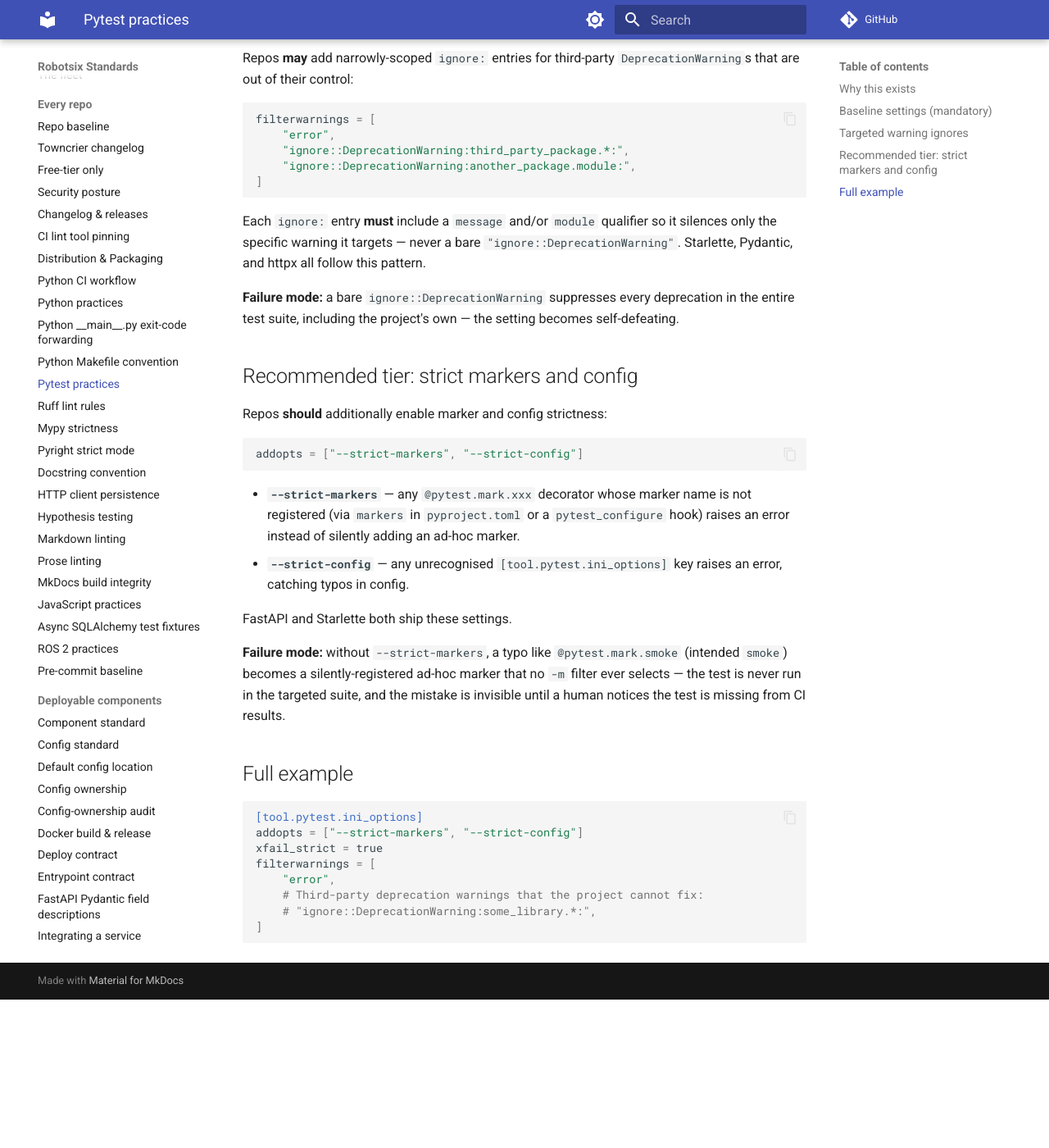
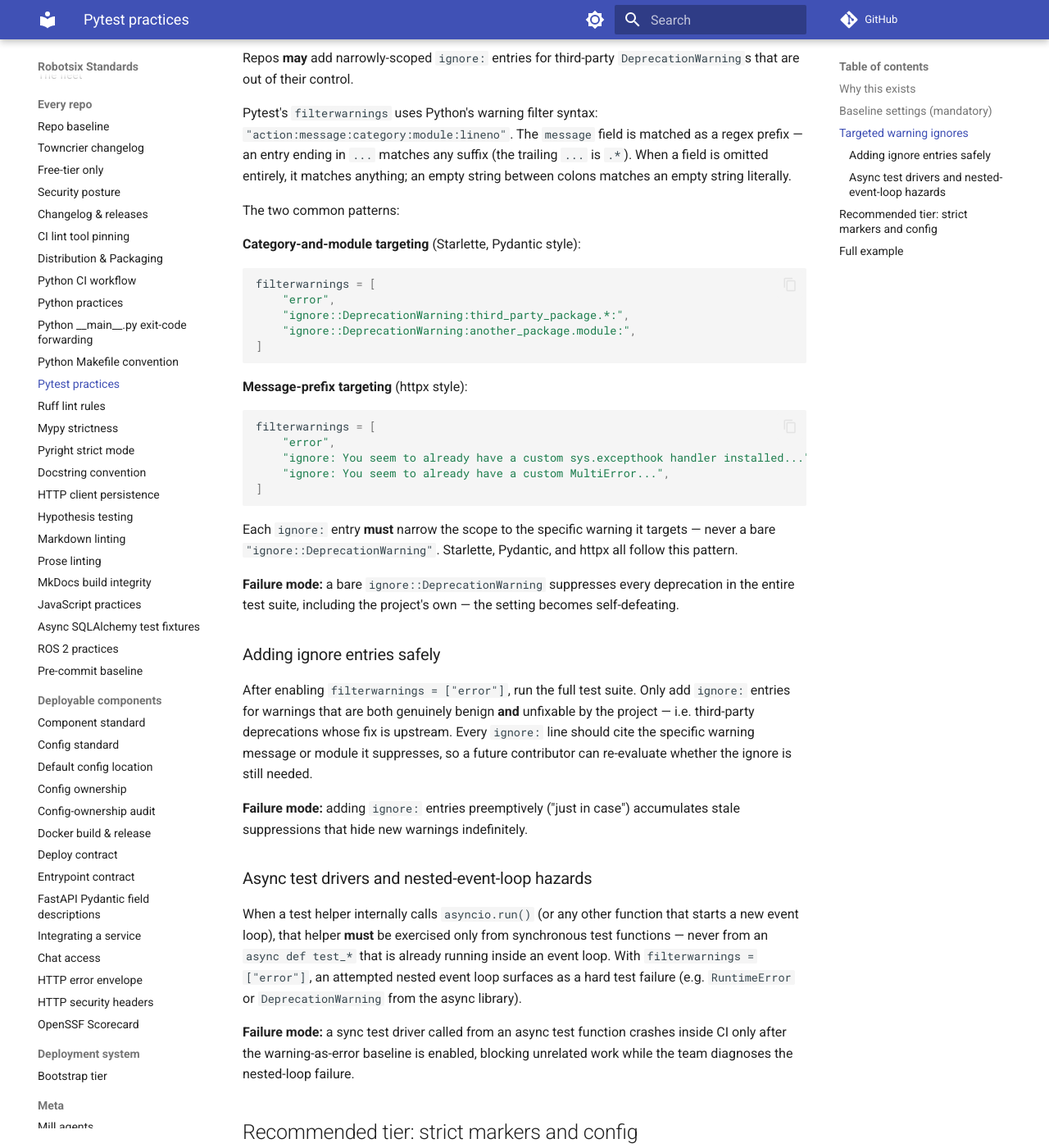
Before and after one commit to damien-robotsix/robotsix-standards, an MkDocs documentation site: the page built from docs/pytest.md, in a window 1280 px wide and 1400 px high, scrolled down 1191 px. Shown: the whole window at 82% size. Built offline with MkDocs 1.6.1 and Material for MkDocs 9.7.7, drawn with Linux system fonts in a browser that asks for light colours; comment, search, counter and statistics services are not loaded; before the commit the page ends 2410 px from its top, so only the background shows below that.

Commit message:
mill: Standardize: pytest filterwarnings=["error"] baseline for typed Python library test suites (20260802T153209Z-standardize-pytest-filterwarnings-error-0d1f) (#198)
* mill: Standardize: pytest filterwarnings=["error"] baseline for typed Python library test suites (20260802T153209Z-standardize-pytest-filterwarnings-error-0d1f)

* ci: auto-fix codespell typo in docs/pytest.md

---------

Co-authored-by: robotsix-mill <mill@robotsix.local>

````diff
--- a/docs/pytest.md
+++ b/docs/pytest.md
@@ -50,7 +50,17 @@ never signals that the fix is real.
 ## Targeted warning ignores
 
 Repos **may** add narrowly-scoped `ignore:` entries for third-party
-`DeprecationWarning`s that are out of their control:
+`DeprecationWarning`s that are out of their control.
+
+Pytest's `filterwarnings` uses Python's warning filter syntax:
+`"action:message:category:module:lineno"`.  The `message` field is matched
+as a regex prefix — an entry ending in `...` matches any suffix (the
+trailing `...` is `.*`).  When a field is omitted entirely, it matches
+anything; an empty string between colons matches an empty string literally.
+
+The two common patterns:
+
+**Category-and-module targeting** (Starlette, Pydantic style):
 
 ```toml
 filterwarnings = [
@@ -60,14 +70,48 @@ filterwarnings = [
 ]
 ```
 
-Each `ignore:` entry **must** include a `message` and/or `module` qualifier
-so it silences only the specific warning it targets — never a bare
-`"ignore::DeprecationWarning"`. Starlette, Pydantic, and httpx all follow
-this pattern.
+**Message-prefix targeting** (httpx style):
+
+```toml
+filterwarnings = [
+    "error",
+    "ignore: You seem to already have a custom sys.excepthook handler installed...",
+    "ignore: You seem to already have a custom MultiError...",
+]
+```
+
+Each `ignore:` entry **must** narrow the scope to the specific warning
+it targets — never a bare `"ignore::DeprecationWarning"`.  Starlette,
+Pydantic, and httpx all follow this pattern.
 
 **Failure mode:** a bare `ignore::DeprecationWarning` suppresses every
 deprecation in the entire test suite, including the project's own — the
 setting becomes self-defeating.
+
+### Adding ignore entries safely
+
+After enabling `filterwarnings = ["error"]`, run the full test suite.
+Only add `ignore:` entries for warnings that are both genuinely benign
+**and** unfixable by the project — i.e. third-party deprecations whose
+fix is upstream.  Every `ignore:` line should cite the specific warning
+message or module it suppresses, so a future contributor can re-evaluate
+whether the ignore is still needed.
+
+**Failure mode:** adding `ignore:` entries preemptively ("just in case")
+accumulates stale suppressions that hide new warnings indefinitely.
+
+### Async test drivers and nested-event-loop hazards
+
+When a test helper internally calls `asyncio.run()` (or any other function
+that starts a new event loop), that helper **must** be exercised only from
+synchronous test functions — never from an `async def test_*` that is
+already running inside an event loop.  With `filterwarnings = ["error"]`,
+an attempted nested event loop surfaces as a hard test failure
+(e.g. `RuntimeError` or `DeprecationWarning` from the async library).
+
+**Failure mode:** a sync test driver called from an async test function
+crashes inside CI only after the warning-as-error baseline is enabled,
+blocking unrelated work while the team diagnoses the nested-loop failure.
 
 ## Recommended tier: strict markers and config
 
````
Also changed, not shown: changelog.d/20260802T153209Z-pytest-filterwarnings-0d1f.misc.md (added, +3 -0 lines), changelog.d/20260802T153209Z-standardize-pytest-filterwarnings-error-0d1f.misc.md (added, +1 -0 lines).
